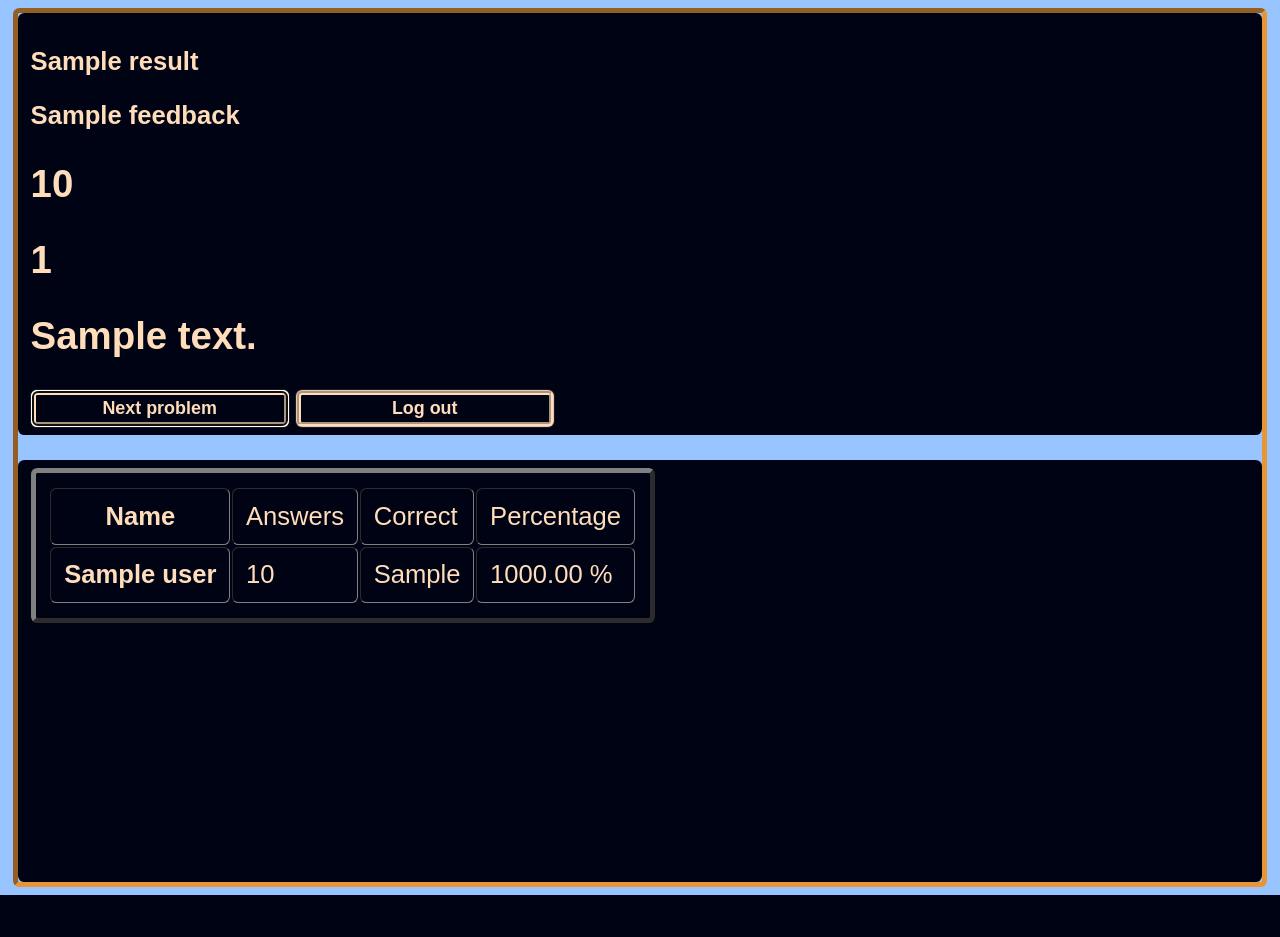
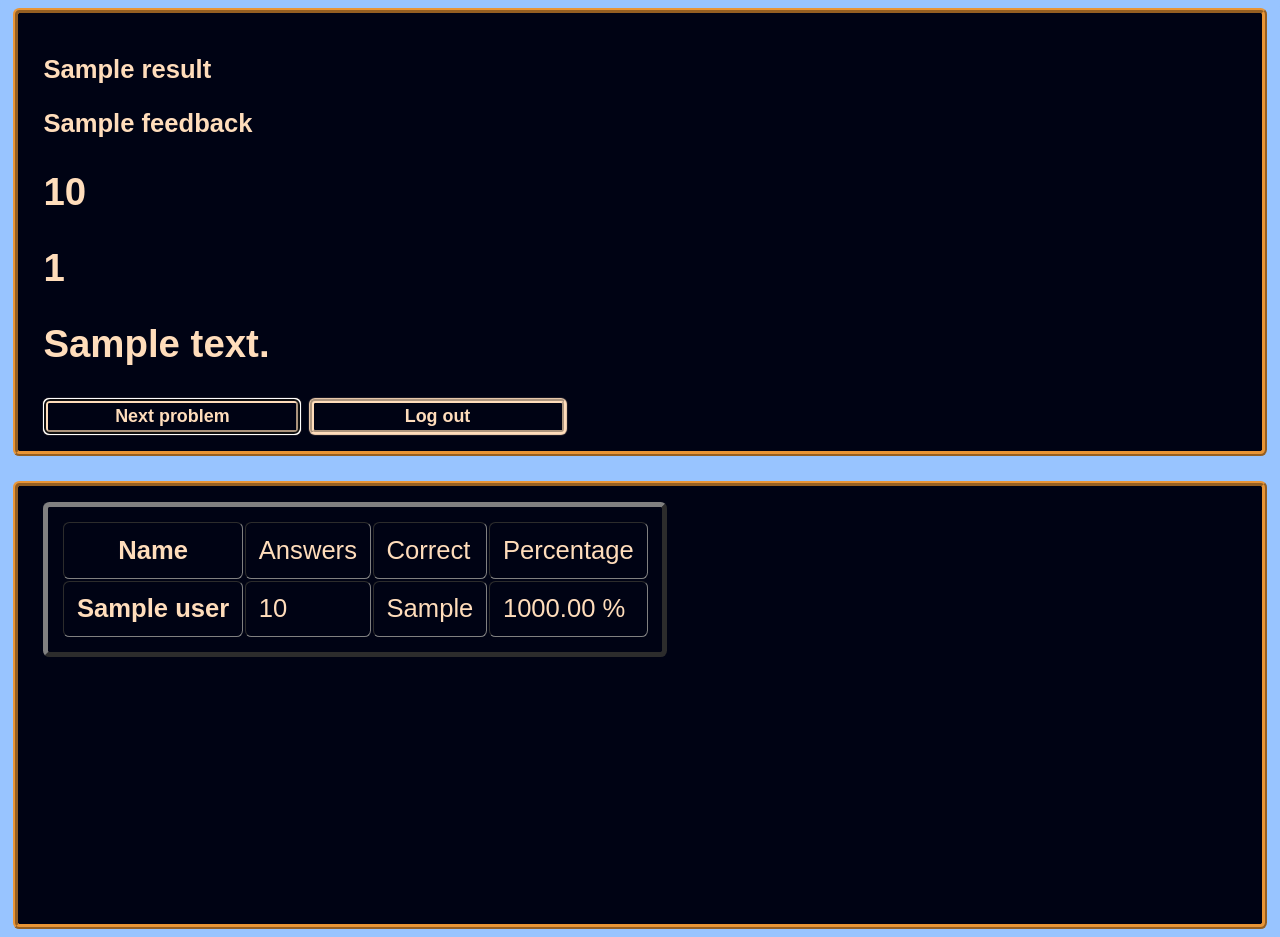
Before and after one commit to teraspora/arith, a Flask app: template templates/mark.html in a window 1280 px wide. Before the commit the page ends 895 px from the top, so only its background shows below. Run offline with Flask 2, Linux system fonts and the light colour scheme; the template is opened without the code that fills it: most values are stand-ins (such as "Sample title", 1, 10 or a date in 2020).

Commit message:
tweaked borders

```diff
--- a/static/css/style.css
+++ b/static/css/style.css
@@ -28,14 +28,14 @@ body, html {
     grid-template-columns: repeat(auto-fit, minmax(400px 1fr));
     grid-auto-rows: 1fr;
     grid-gap: 2vmax;
-    border: 5px inset var(--bright-border-col);
 }
 
 .feedback, .scoreboard {
     font-size: 2.0vw;
     background-color: var(--btn-col);
     color: var(--light-text-col);
-    padding: 1vh 1vw;
+    padding: 2vh 2vw;
+    border: 5px ridge var(--bright-border-col);
 }
 
 .scoreboard * {
```
